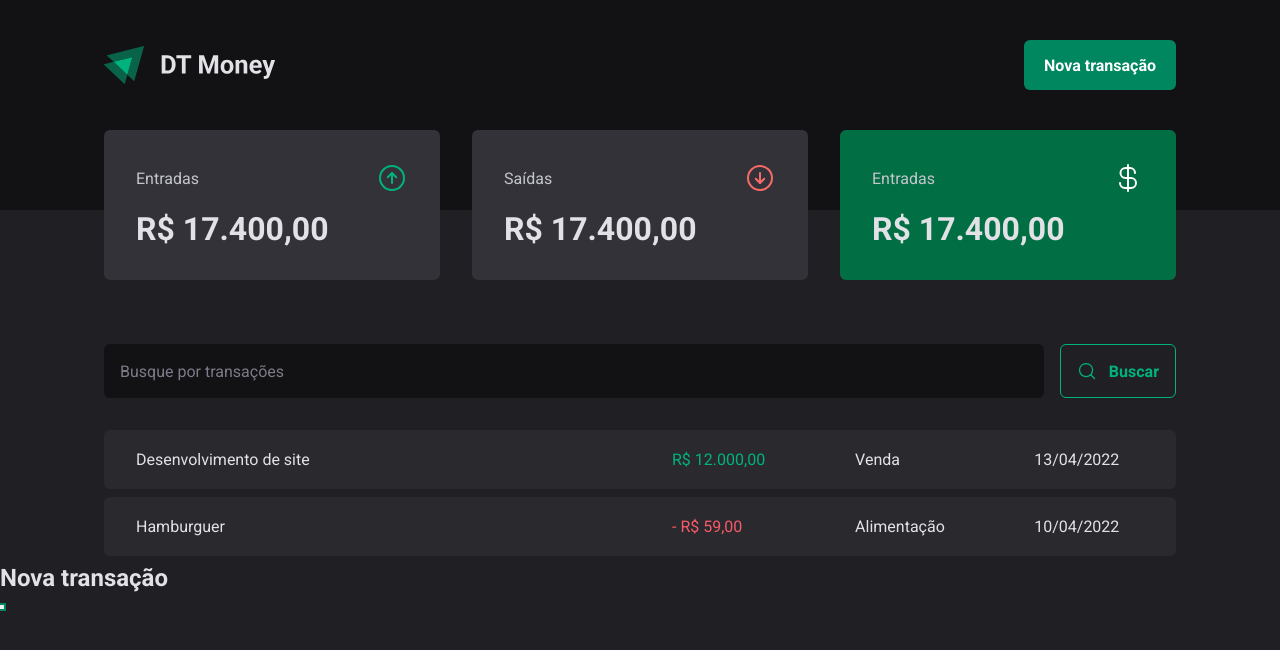
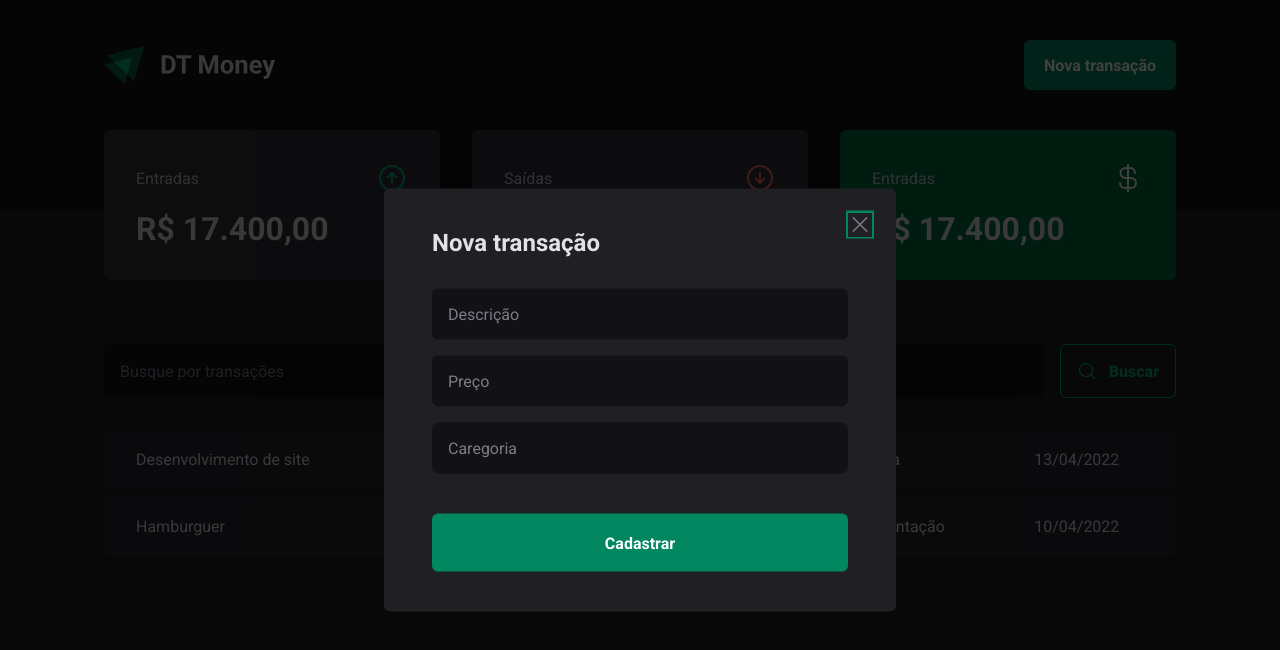
Before and after one commit to Luancss/Dtmoney-02, a React (Create React App) app: page / in a window 1280 px wide. Both pictures are taken after a click on the button "Nova transação". Shown: the top 650 px of the page. Built offline with nearby package versions, Linux system fonts and the light colour scheme.

Commit message:
New transaction modal

```diff
--- a/src/components/Header/index.tsx
+++ b/src/components/Header/index.tsx
@@ -3,25 +3,20 @@
 import logoImg from "../../assets/logo.svg";
 import * as Dialog from "@radix-ui/react-dialog";
 import { Domain } from "domain";
+import { NewTransactionModal } from "../NewTransactionModal";
 
 export function Header() {
   return (
     <HeaderContainer>
       <HeaderContent>
         <img src={logoImg} alt="" />
+
         <Dialog.Root>
           <Dialog.Trigger asChild>
             <NewTransactionButton>Nova transação</NewTransactionButton>
           </Dialog.Trigger>
 
-          <Dialog.Portal>
-            <Dialog.Overlay>
-              <Dialog.Content>
-                <Dialog.Title>Nova transação</Dialog.Title>
-                <Dialog.Close/>
-              </Dialog.Content>
-            </Dialog.Overlay>
-          </Dialog.Portal>
+         <NewTransactionModal/>
         </Dialog.Root>
       </HeaderContent>
     </HeaderContainer>
--- /dev/null
+++ b/src/components/NewTransactionModal/index.tsx
@@ -0,0 +1,25 @@
+import * as Dialog from "@radix-ui/react-dialog";
+import { CloseButton, Content, Overlay } from "./styles";
+import { X } from "phosphor-react";
+
+export function NewTransactionModal() {
+  return (
+    <Dialog.Portal>
+      <Overlay />
+
+      <Content>
+        <Dialog.Title>Nova transação</Dialog.Title>
+        <CloseButton>
+          <X size={24}/>
+        </CloseButton>
+        <form action="">
+          <input type="text" placeholder="Descrição" />
+          <input type="number" placeholder="Preço" />
+          <input type="text" placeholder="Caregoria" />
+          <button type="submit">Cadastrar</button>
+        </form>
+
+      </Content>
+    </Dialog.Portal>
+  );
+}
--- /dev/null
+++ b/src/components/NewTransactionModal/styles.ts
@@ -0,0 +1,71 @@
+import { styled } from "styled-components";
+import * as Dialog from "@radix-ui/react-dialog";
+
+export const Overlay = styled(Dialog.Overlay)`
+  position: fixed;
+  width: 100vw;
+  height: 100vh;
+  inset: 0;
+  background: rgba(0, 0, 0, 0.75);
+`
+
+export const Content = styled(Dialog.Content)`
+  min-width: 32rem;
+  border-radius: 6px;
+  padding: 2.5rem 3rem;
+  background: ${props => props.theme['gray-800']};
+
+  position: fixed;
+  top: 50%;
+  left: 50%;
+  transform: translate(-50%, -50%);
+
+  form {
+    margin-top: 2rem;
+    display: flex;
+    flex-direction: column;
+    gap: 1rem;
+
+    input {
+      border-radius: 6px;
+      border: 0;
+      background: ${props => props.theme['gray-900']};
+      color: ${props => props.theme['gray-300']};
+      padding: 1rem;
+
+      &::placeholder {
+        color: ${props => props.theme['gray-500']};
+        }
+      }
+
+      button[type="submit"] {
+        height: 58px;
+        border: 0;
+        background: ${props => props.theme['green-500']};
+        color: ${props => props.theme.white};
+
+        font-weight: bold;
+        padding: 0 1.25rem;
+        border-radius: 6px;
+        margin-top: 1.5rem;
+        cursor: pointer;
+
+        &:hover {
+          background: ${props => props.theme['green-700']};
+          transition: 0.2s;
+        }
+      }
+    }
+
+`
+
+export const CloseButton = styled(Dialog.Close)`
+  position: absolute;
+  background: transparent;
+  border: 0;
+  top: 1.5rem;
+  right: 1.5rem;
+  cursor: pointer;
+  line-height: 0;
+  color: ${props => props.theme['gray-500']};;
+`
```
